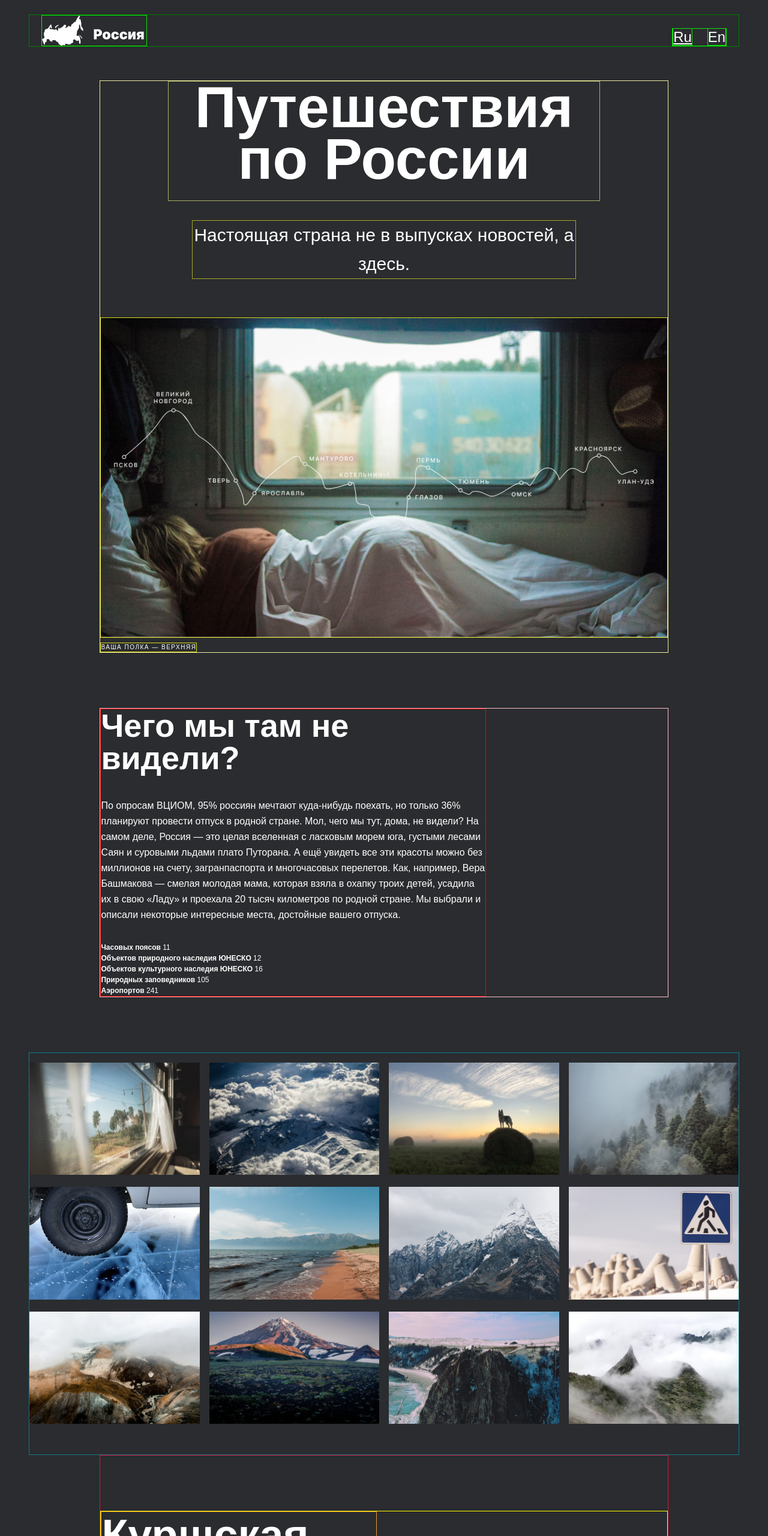
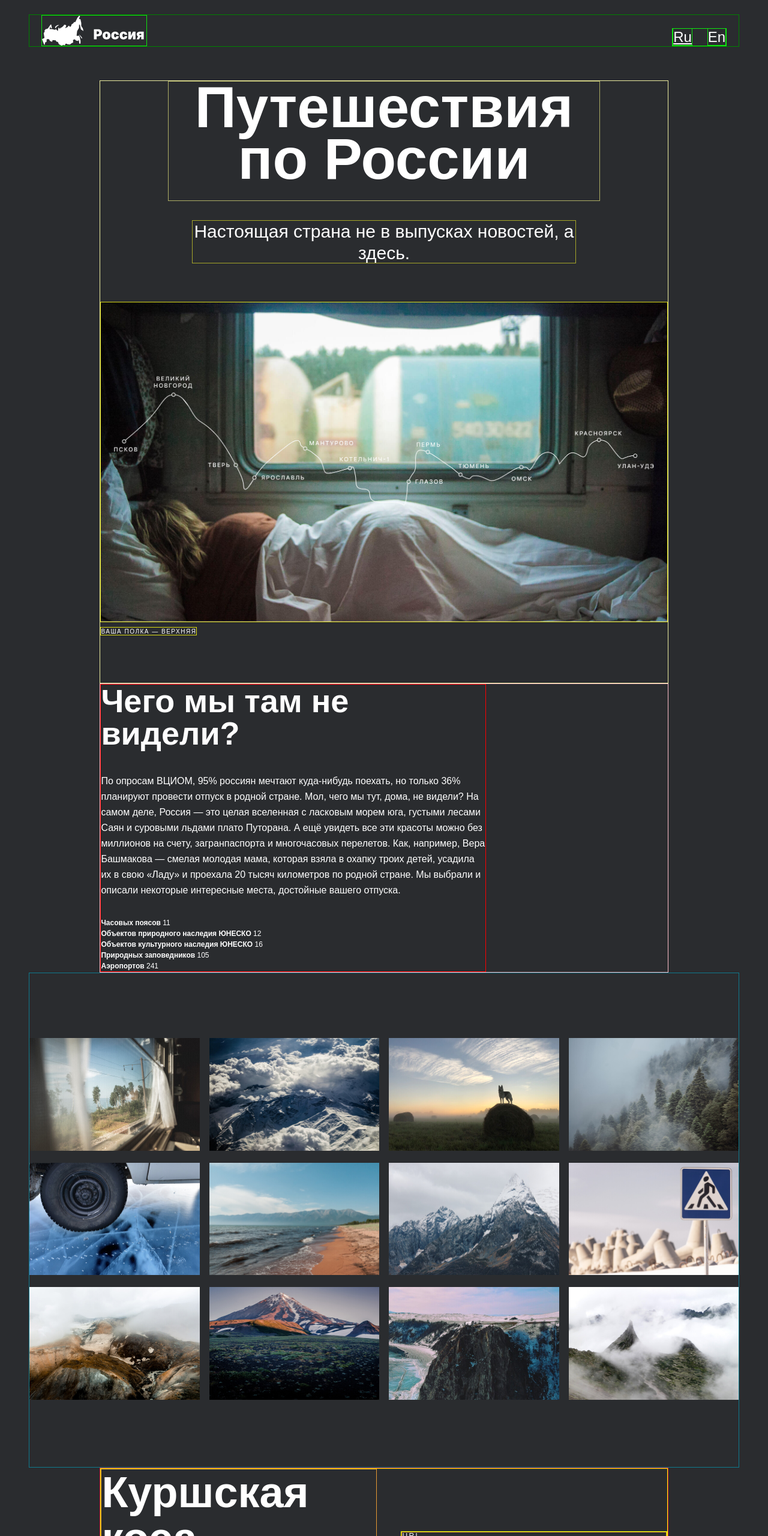
Before and after one commit to lizasilent/russian-travel, a plain HTML site: page index.html in a window 1280 px wide. Shown: the top 2560 px of the page at 60% size. Drawn offline with Linux system fonts and the light colour scheme; a web font is replaced by a local one.

Commit message:
one more step

```diff
--- a/styles/style.css
+++ b/styles/style.css
@@ -79,7 +79,8 @@ html {
   width: 80%;
   max-height: 1005px;
   border: 1px solid rgb(236, 236, 159);
-  margin: 0 auto 92px auto;
+  margin: 0 auto;
+  padding-bottom: 92px;
   display: flex;
   flex-direction: column;
   align-items: center;
@@ -101,7 +102,7 @@ html {
   font-style: normal;
   font-weight: normal;
   font-size: 30px;
-  line-height: 1.6;
+  line-height: 36px;
   max-width: 640px;
   min-height: 72px;
   margin-top: 0;
@@ -129,9 +130,10 @@ html {
 }
 
 .intro {
+  position: relative;
   width: 80%;
+  margin: 0 auto;
   border: 1px solid pink;
-  margin: 0 auto 92px auto;
 }
 
 .intro__card {
@@ -168,7 +170,8 @@ html {
   border: 1px solid rgb(15, 122, 141);
   width: 100%;
   min-height: 671px;
-  padding: 0;
+  object-fit: cover;
+  padding: 92px 0;
 }
 
 .photo-grid__template {
@@ -184,6 +187,7 @@ html {
 
 .photo-grid__item {
   max-width: 100%;
+  position: relative;
 }
 
 @media (max-width: 1024px) {
@@ -197,7 +201,7 @@ html {
   position: relative;
   width: 80%;
   border: 1px solid rgb(216, 24, 56);
-  padding: 92px 0 0 0;
+  padding: 0;
   margin: 0 auto;
 }
 
@@ -209,7 +213,6 @@ html {
   grid-template-rows: minmax(min-content, max-content) 1fr;
   grid-gap: 40px;
   margin-bottom: 80px;
-
 }
 
 .two-columns__title {
@@ -218,7 +221,7 @@ html {
   font-weight: 900;
   font-size: 72px;
   line-height: 76px;
-  margin:0;
+  margin: 0;
 }
 
 .two-columns__image {
@@ -230,7 +233,6 @@ html {
 .url-zone {
   border: 1px solid rgb(217, 255, 0);
   align-self: end;
-
 }
 
 .two-columns__url {
@@ -240,7 +242,7 @@ html {
   font-size: 12px;
   line-height: 12px;
   letter-spacing: 0.2em;
-  margin-top:0;
+  margin-top: 0;
   margin-bottom: 12px;
 }
 
@@ -256,14 +258,13 @@ html {
 }
 
 .two-columns__link:hover {
-opacity: 0.6;
-cursor: pointer;
-
+  opacity: 0.6;
+  cursor: pointer;
 }
 
 .two-columns__paragraphs {
-border: 1px solid rgb(230, 153, 52);
-max-width: 484px;
+  border: 1px solid rgb(230, 153, 52);
+  max-width: 484px;
 }
 
 .two-columns__paragraph {
@@ -272,15 +273,13 @@ max-width: 484px;
   font-weight: normal;
   font-size: 18px;
   line-height: 30px;
-  margin:0;
-  margin-bottom:24px;
+  margin: 0;
+  margin-bottom: 24px;
 }
 
 .two-columns__paragraph:last-child {
-  margin-bottom:0;
-
+  margin-bottom: 0;
 }
-
 
 .cover {
   border: 1px solid orange;
@@ -289,14 +288,15 @@ max-width: 484px;
   min-height: 740px;
   background: url(../images/cover-trains.jpg) no-repeat;
   background-size: cover;
-
+  background-position: 100%;
 }
 
 .cover__link {
   background-color: rgba(42, 44, 47, 0.3);
+  background-size: cover;
   position: relative;
   width: 100%;
-  max-height: 100%;
+  min-height: 740px;
   margin: auto;
   display: flex;
   flex-direction: column;
@@ -337,7 +337,7 @@ max-width: 484px;
   width: 100%;
   border: 1px solid orangered;
   position: relative;
-  margin-top: 92px;
+  padding-top: 92px;
 }
 .footer__container {
   display: flex;
@@ -352,9 +352,7 @@ max-width: 484px;
   flex-direction: row;
   padding: 0;
   margin: 0;
-
 }
-
 
 .footer__link {
   text-decoration: none;
@@ -366,7 +364,6 @@ max-width: 484px;
   margin-right: 18px;
   transition: opacity 0.2s linear;
 }
-
 
 .footer__link:hover {
   opacity: 0.6;
```
